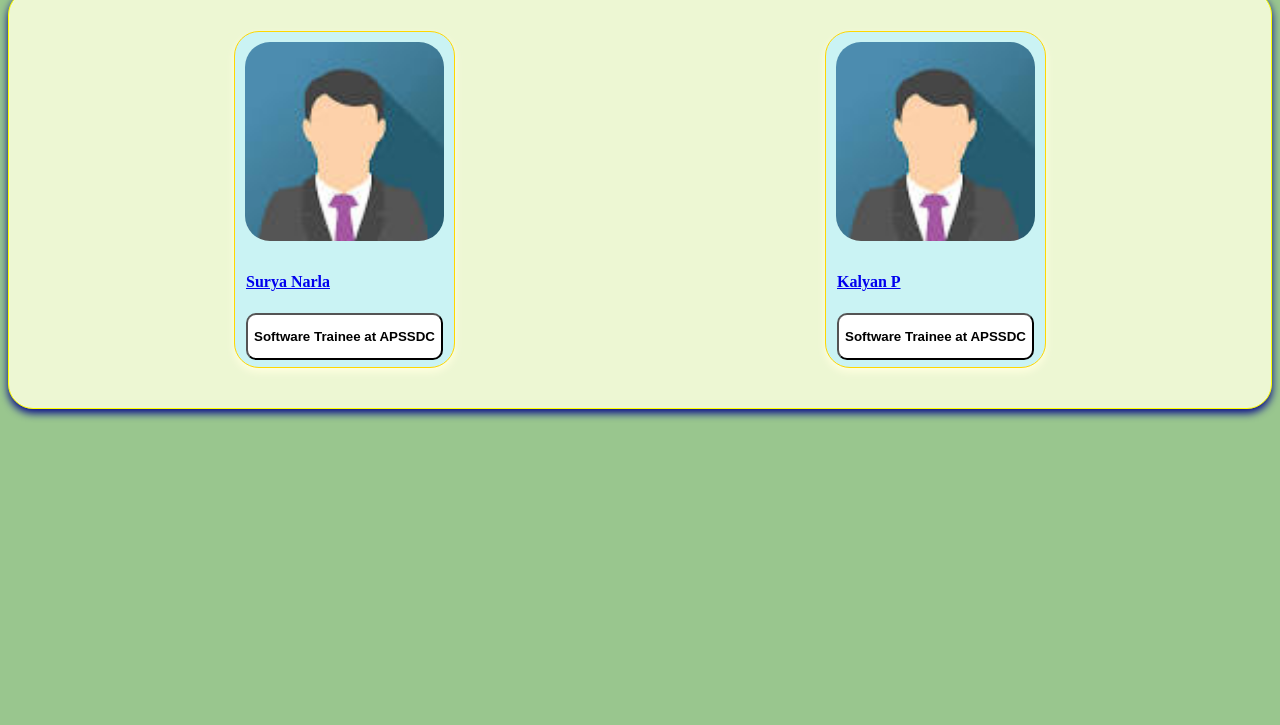
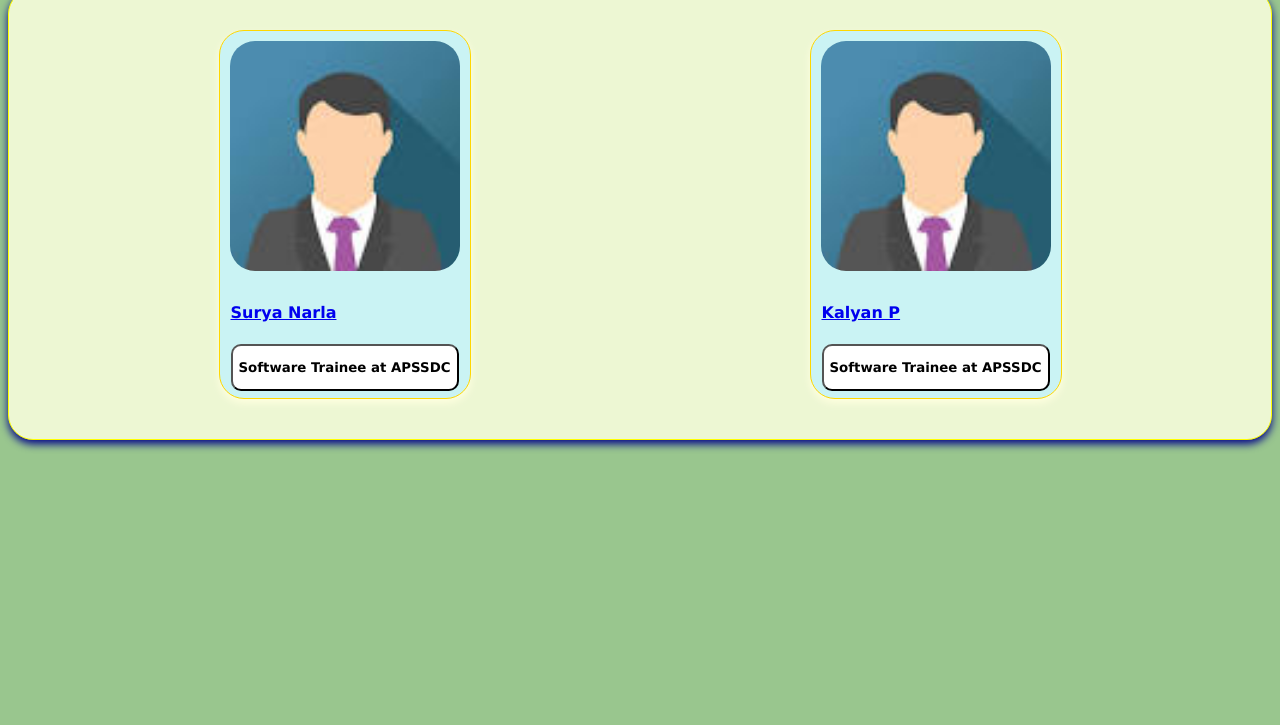
Before and after one commit to KalyanPaladugu/Resumebuilder, a plain HTML site: page index.html in a window 1280 px wide. Shown: the part 75-800 px from the top of the page. Drawn offline with Linux system fonts and the light colour scheme.

Commit message:
Update resumeex.css

```diff
--- a/resumeex.css
+++ b/resumeex.css
@@ -1,4 +1,6 @@
-
+* {
+font-family: 'verdana';
+}
 .name,.name1
 {
 	text-align:center;
```
